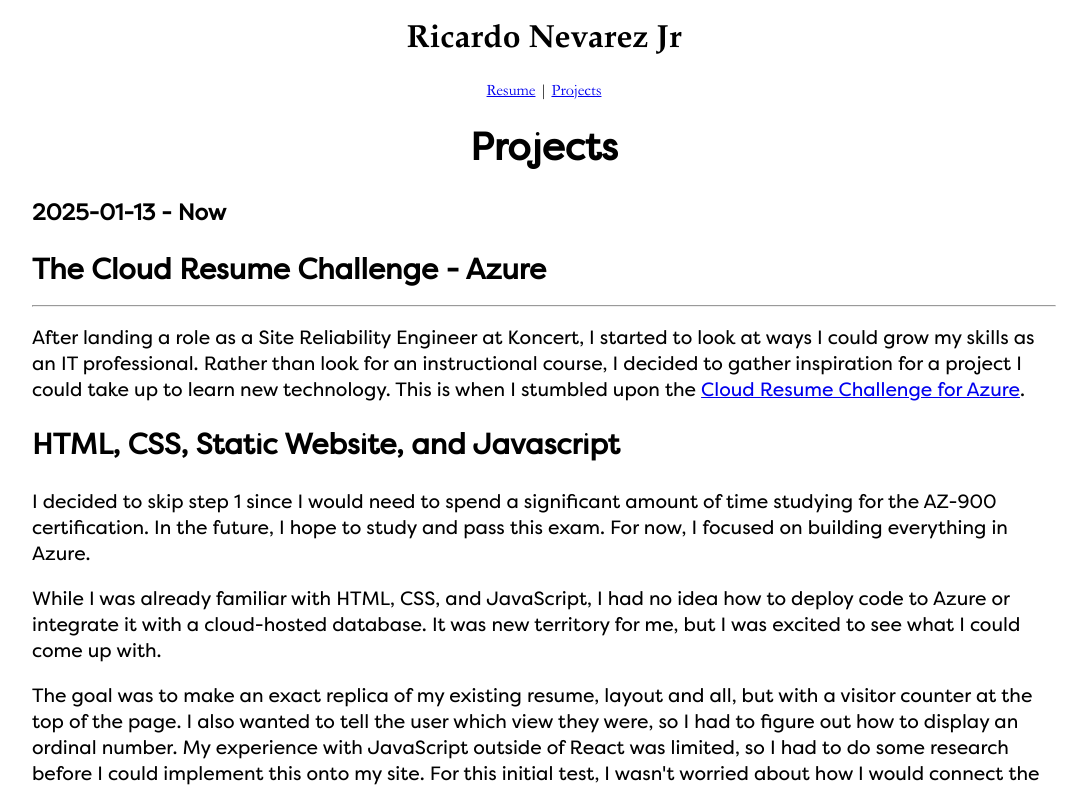
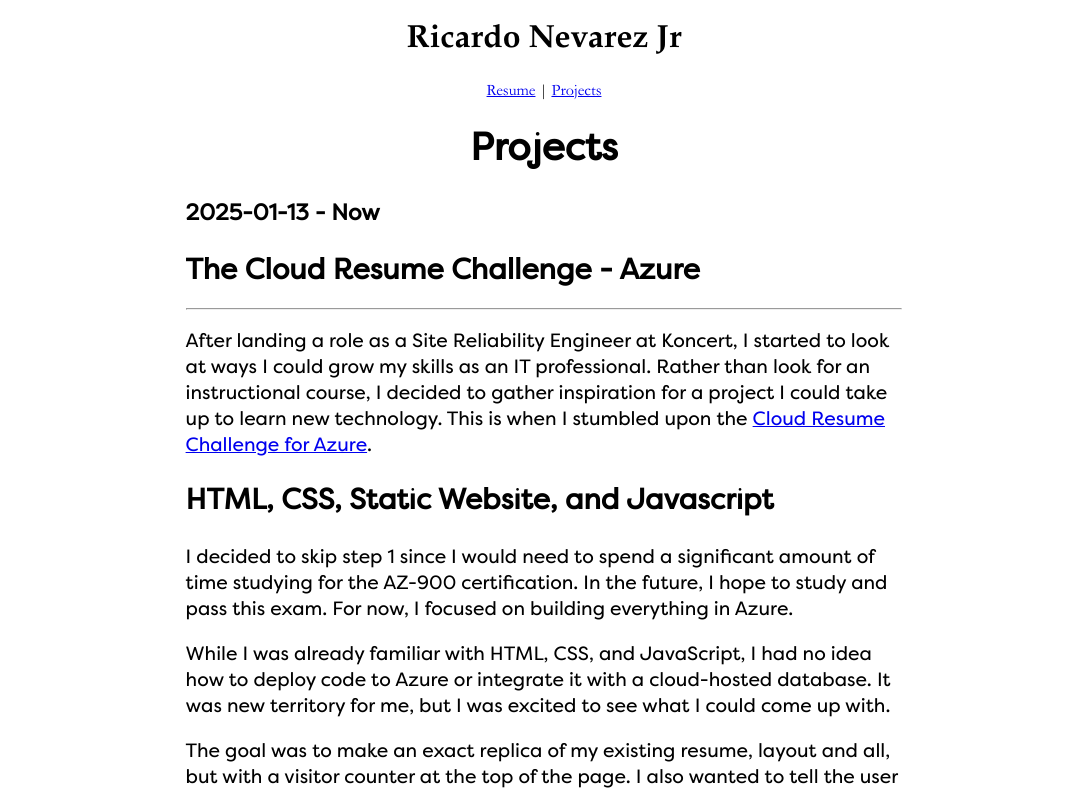
Before and after one commit to rnevarez-cloud/resume-nevarez-cloud, a React (Create React App) app: page /Projects in a window 1280 px wide. Shown: the top 790 px of the page, without its empty margins (96-1183 px from the left). Built offline with nearby package versions, Linux system fonts and the light colour scheme; no server answers.

Commit message:
Tightening margins

```diff
--- a/src/index.css
+++ b/src/index.css
@@ -44,4 +44,5 @@ hr {
 .blog {
     font-family: 'FilsonProRegular';
     font-size: 1.2em;
+    margin: 0 15% 0 15%;
 }
```
